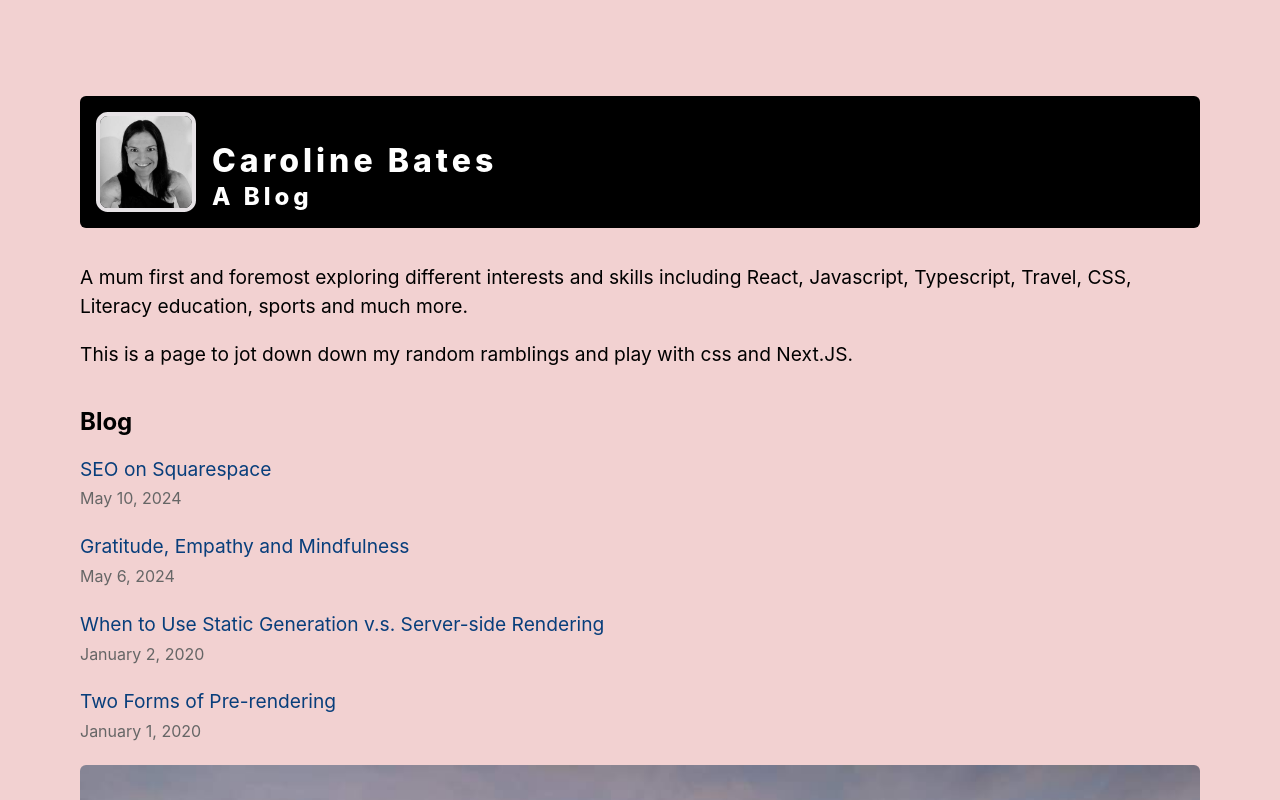
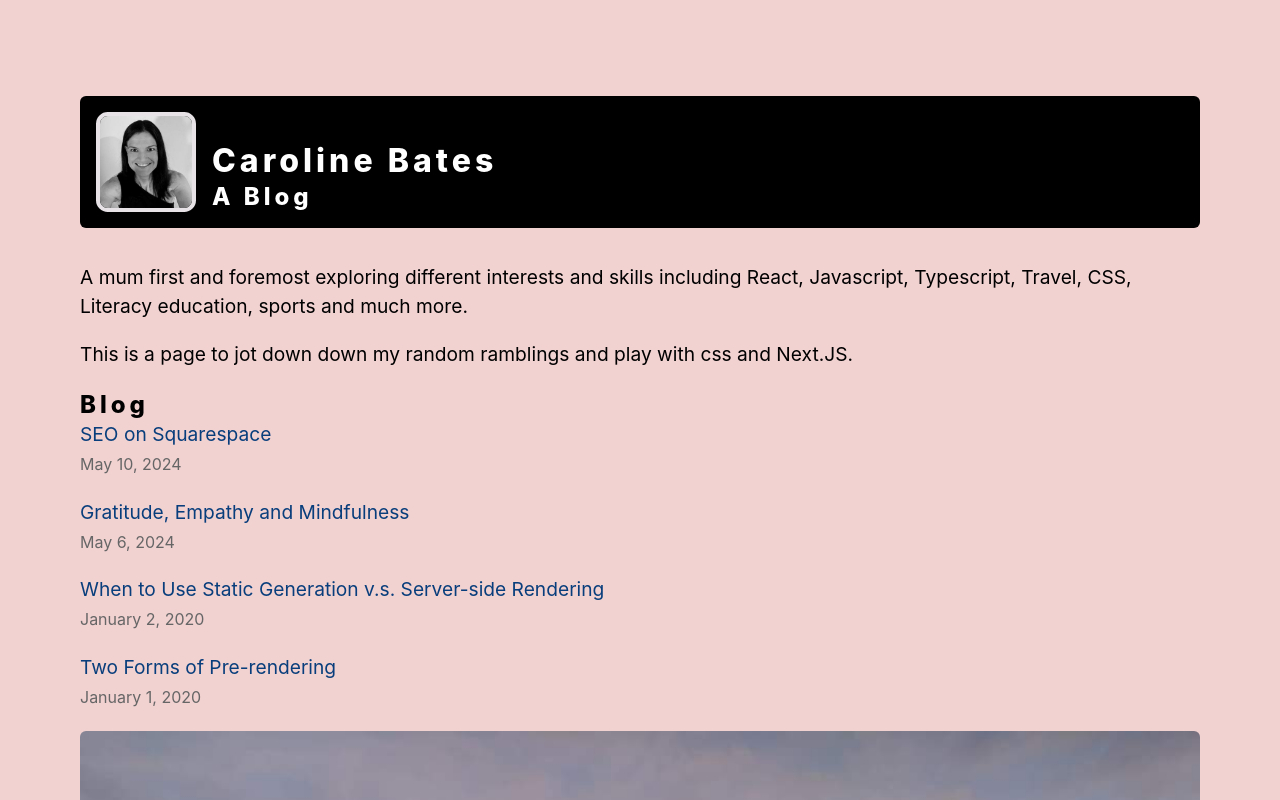
Before and after one commit to CazB67/nextjs-blog, a Next.js app: page / in a window 1280 px wide. Shown: the top 800 px of the page. Built offline with nearby package versions, Linux system fonts and the light colour scheme.

Commit message:
start cleaning up css

```diff
--- a/components/Layout/layout.module.css
+++ b/components/Layout/layout.module.css
@@ -16,3 +16,30 @@
   .backToHome {
     margin: 3rem 0 0;
   }
+
+  .profileImage {
+    width: 100px; /* Define a fixed width */
+    height: 100px; /* Define a fixed height */
+    background-color: #e6e2e5;
+    border: 4px solid #e6e2e5;
+    border-radius: 9999px; /* Start as a circle */
+    animation: shapeTransition 6s ease-in-out 1s forwards; /* Apply the animation with a longer duration */
+  }
+
+  @keyframes shapeTransition {
+    0% {
+      border-radius: 9999px;
+    }
+    25% {
+      border-radius: 50%;
+    }
+    50% {
+      border-radius: 25%;
+    }
+    75% {
+      border-radius: 12px;
+    }
+    100% {
+      border-radius: 6px;
+    }
+  }
--- a/components/Layout/layout.tsx
+++ b/components/Layout/layout.tsx
@@ -1,7 +1,7 @@
 import Head from "next/head";
 import Image from "next/image";
 import styles from "./layout.module.css";
-import utilStyles from '@/styles/utils.module.css'
+import utilStyles from '@/styles/utils.module.css';
 import Link from "next/link";
 import { ReactNode } from "react";
 
@@ -29,19 +29,19 @@ const Layout: React.FC<LayoutProps> = ({ children, home }) => {
         <meta name="twitter:card" content="summary_large_image" />
       </Head>
       <header className={styles.header}>
-        <Link href="/" className={`${home ? utilStyles.noLink : utilStyles.colorInherit}`}>
+        <Link href="/" className={`${utilStyles.fullWidth} ${utilStyles.colorInherit} ${home ? utilStyles.noLink : ''}`.trim()}>
           <div className={utilStyles.textBlock}>
             <Image
               priority
               src="/images/profile.jpg"
-              className={utilStyles.borderCircle}
+              className={styles.profileImage}
               height={108}
               width={108}
               alt="Photo of Caroline Bates smiling"
             />
             <div className={utilStyles.columnWrapper}>
               <h1 className={utilStyles.heading2Xl}>{name}</h1>
-              <h2 className={utilStyles.headingXl}>A Blog</h2>
+              <h2 className={utilStyles.headingLg}>A Blog</h2>
             </div>
           </div>
         </Link>
--- a/pages/index.tsx
+++ b/pages/index.tsx
@@ -31,7 +31,7 @@ const Home: React.FC<HomeProps> = ({ allPostsData }) => {
          This is a page to jot down down my random ramblings and play with css and Next.JS.
         </p>
       </section>
-      <section className={`${utilStyles.headingMd} ${utilStyles.padding1px}`}>
+      <section className={`${utilStyles.headingMd} ${utilStyles.paddingTop_1}`}>
         <h2 className={utilStyles.headingLg}>Blog</h2>
         <ul className={utilStyles.list}>
           {allPostsData.map(({ id, date, title }) => (
--- a/styles/utils.module.css
+++ b/styles/utils.module.css
@@ -10,7 +10,7 @@
   }
 }
 
-.headingXl {
+.headingLg {
   font-size: 1.5rem;
   line-height: 1.3;
   font-weight: 800;
@@ -18,50 +18,20 @@
   letter-spacing: 0.25rem;
 }
 
-.headingLg {
-  font-size: 1.5rem;
-  line-height: 1.4;
-  margin: 1rem 0;
-}
-
 .headingMd {
   font-size: 1.2rem;
   line-height: 1.5;
 }
 
-.borderCircle {
-  width: 100px; /* Define a fixed width */
-  height: 100px; /* Define a fixed height */
-  background-color: #e6e2e5;
-  border: 4px solid #e6e2e5;
-  border-radius: 9999px; /* Start as a circle */
-  animation: shapeTransition 6s ease-in-out 1s forwards; /* Apply the animation with a longer duration */
+.colorInherit {
+  color: inherit;
 }
 
-@keyframes shapeTransition {
-  0% {
-    border-radius: 9999px;
-  }
-  25% {
-    border-radius: 50%;
-  }
-  50% {
-    border-radius: 25%;
-  }
-  75% {
-    border-radius: 12px;
-  }
-  100% {
-    border-radius: 6px;
-  }
-}
-
-.colorInherit {
-  color: inherit;
+.fullWidth {
   width: 100%;
 }
 
-.padding1px {
+.paddingTop_1 {
   padding-top: 1px;
 }
 
@@ -118,6 +88,4 @@
 
 .noLink {
   pointer-events: none;
-  color: inherit;
-  width: 100%;
 }
```
